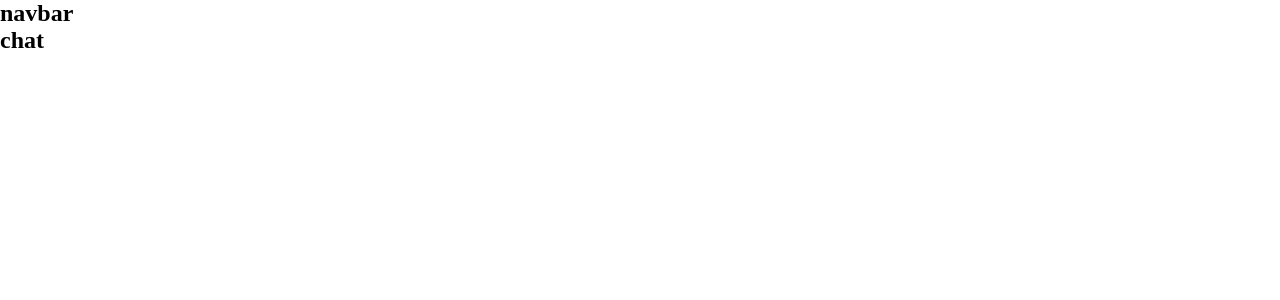
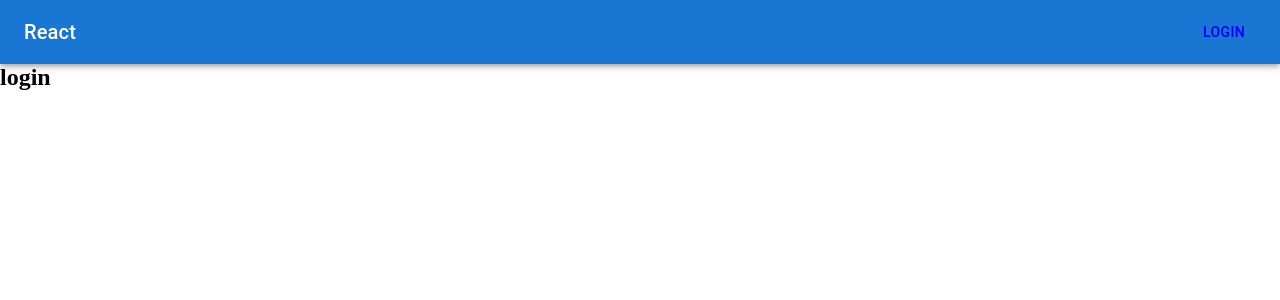
Before and after one commit to Davron77/react-chat-firebase, a React (Create React App) app: page /login in a window 1280 px wide. Before the commit this address led to /chat. Shown: the top 300 px of the page. Built offline with nearby package versions, Linux system fonts and the light colour scheme.

Commit message:
Add Navbar

```diff
--- a/package.json
+++ b/package.json
@@ -3,6 +3,9 @@
   "version": "0.1.0",
   "private": true,
   "dependencies": {
+    "@emotion/react": "^11.8.2",
+    "@emotion/styled": "^11.8.1",
+    "@mui/material": "^5.5.2",
     "@testing-library/jest-dom": "^5.16.2",
     "@testing-library/react": "^12.1.4",
     "@testing-library/user-event": "^13.5.0",
--- a/src/components/AppRouter.js
+++ b/src/components/AppRouter.js
@@ -4,7 +4,7 @@ import { privateRoutes, publicRoutes } from "../routes";
 import { CHAT_ROUTE, LOGIN_ROUTE } from "../util/const";
 
 function AppRouter() {
-  const user = true;
+  const user = false;
 
   return user ? (
     <Switch>
--- a/src/components/Navbar.js
+++ b/src/components/Navbar.js
@@ -1,10 +1,32 @@
 import React from "react";
+import { LOGIN_ROUTE } from "../util/const";
+//
+import AppBar from "@mui/material/AppBar";
+import Box from "@mui/material/Box";
+import Toolbar from "@mui/material/Toolbar";
+import Button from "@mui/material/Button";
+import Typography from "@mui/material/Typography";
+import { NavLink } from "react-router-dom";
 
 function Navbar() {
+  const user = false;
   return (
-    <div className="navbar">
-      <h2>navbar</h2>
-    </div>
+    <Box sx={{ flexGrow: 1 }}>
+      <AppBar position="static">
+        <Toolbar>
+          <Typography variant="h6" component="div" sx={{ flexGrow: 1 }}>
+            React
+          </Typography>
+          {user ? (
+            <Button color="inherit">Quit</Button>
+          ) : (
+            <NavLink to={LOGIN_ROUTE}>
+              <Button color="inherit">Login</Button>
+            </NavLink>
+          )}
+        </Toolbar>
+      </AppBar>
+    </Box>
   );
 }
 
```
Also changed, not shown: 1 other file (tests, documents, lock files or other folders).
